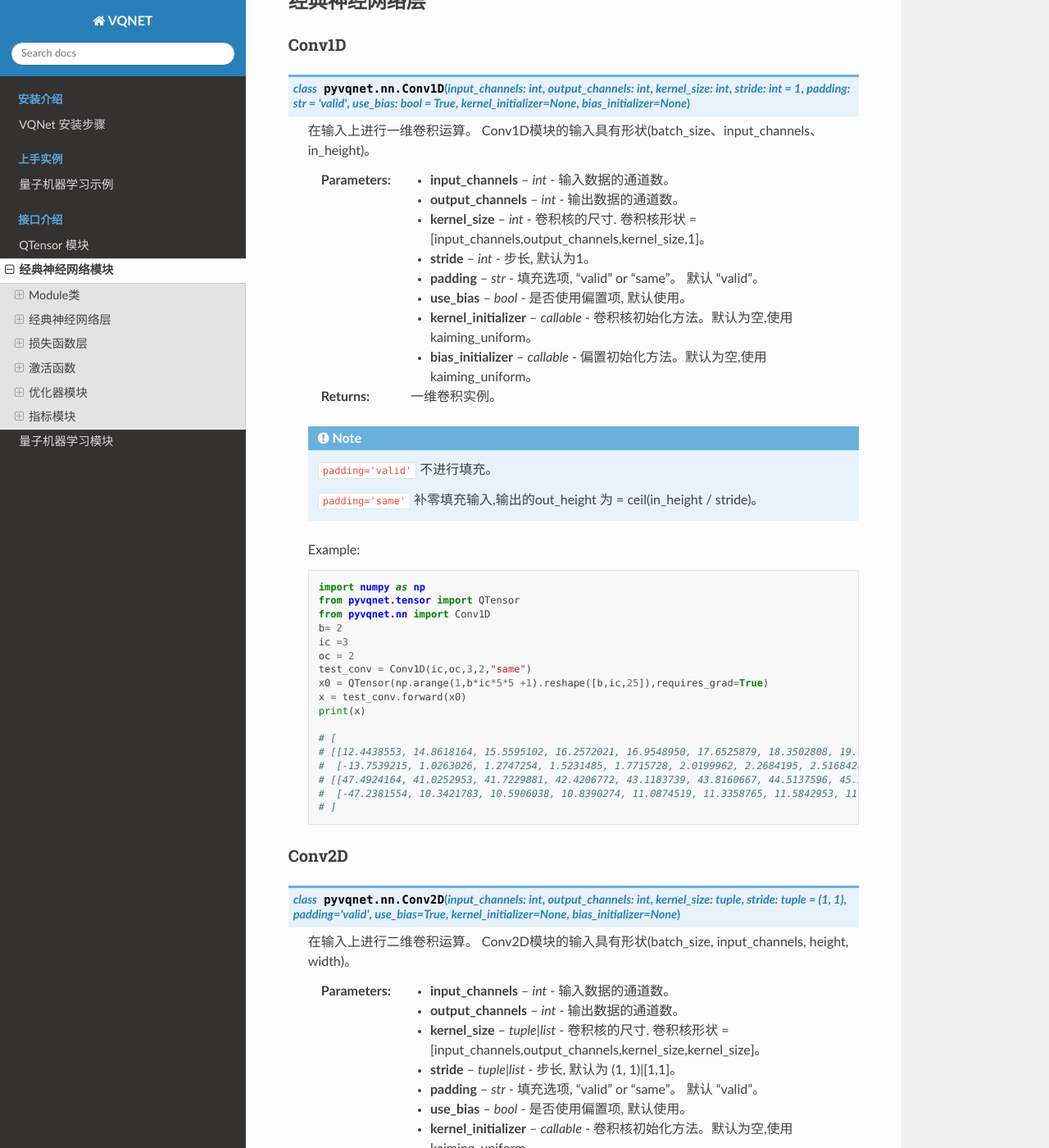
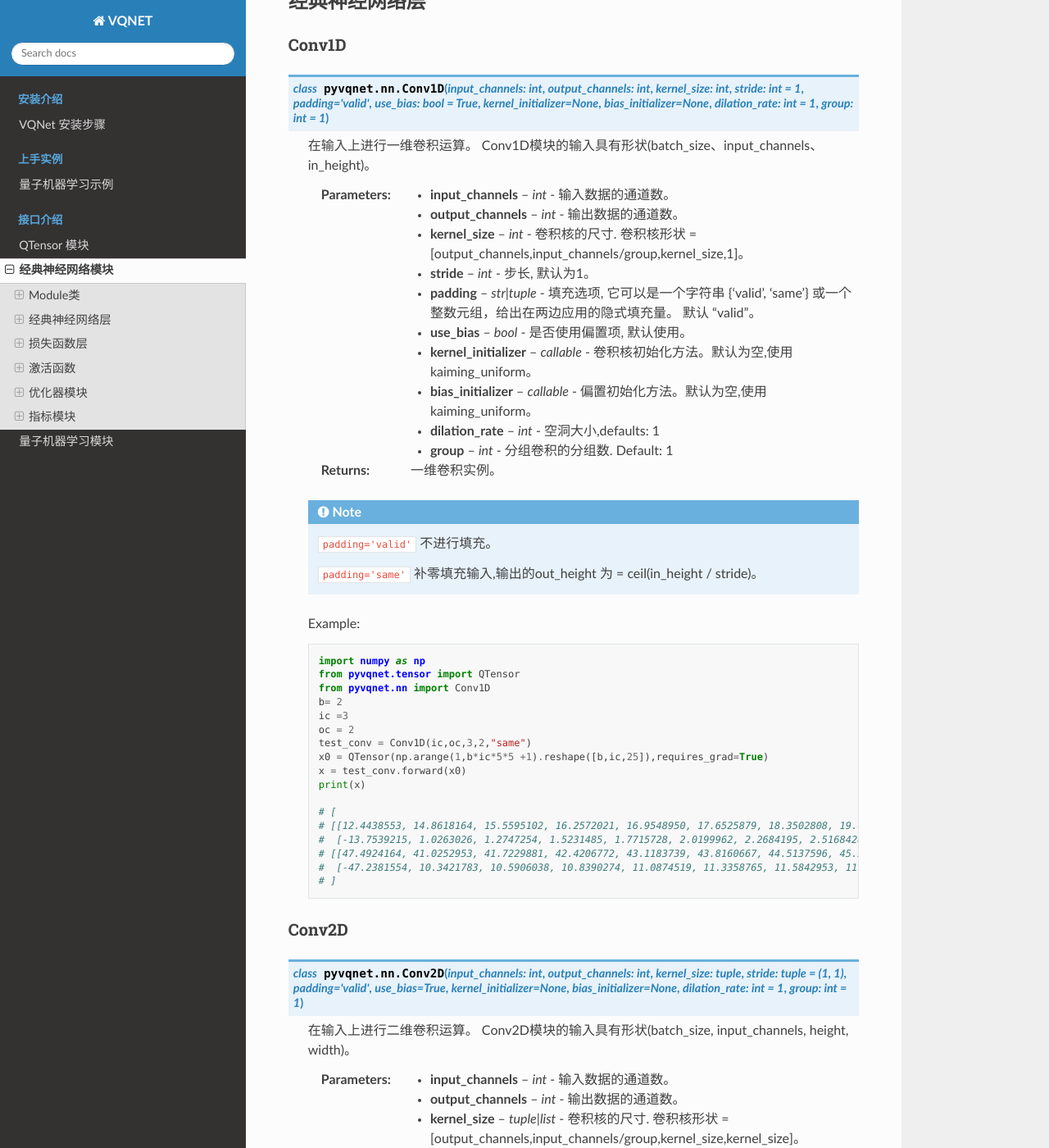
Before and after one commit to OriginQ/VQNET2.0-tutorial, a Sphinx documentation site: the page built from source/rst/nn.rst, in a window 1280 px wide and 1400 px high, scrolled down 3678 px. Shown: the whole window at 82% size. Built offline with Sphinx 7.4.7 and the Read the Docs theme 2.0.0, drawn with Linux system fonts in a browser that asks for light colours; some of the changed text lies outside the part shown.

Commit message:
[feat] add group/dilation-rate,padding api doc for conv1d,conv2d,convt2d

```diff
--- a/source/rst/nn.rst
+++ b/source/rst/nn.rst
@@ -202,26 +202,26 @@ load_parameters
 Conv1D
 ^^^^^^^^^^^^^^^^^^^^^^^^^^^^^
 
-.. py:class:: pyvqnet.nn.Conv1D(input_channels:int,output_channels:int,kernel_size:int ,stride:int= 1,padding:str="valid",use_bias:bool = True,kernel_initializer = None,bias_initializer =None)
+.. py:class:: pyvqnet.nn.Conv1D(input_channels:int,output_channels:int,kernel_size:int ,stride:int= 1,padding = "valid",use_bias:bool = True,kernel_initializer = None,bias_initializer =None, dilation_rate: int = 1, group: int = 1)
 
     在输入上进行一维卷积运算。 Conv1D模块的输入具有形状(batch_size、input_channels、in_height)。
 
     :param input_channels: `int` - 输入数据的通道数。
     :param output_channels: `int` - 输出数据的通道数。
-    :param kernel_size: `int` - 卷积核的尺寸. 卷积核形状 = [input_channels,output_channels,kernel_size,1]。
+    :param kernel_size: `int` - 卷积核的尺寸. 卷积核形状 = [output_channels,input_channels/group,kernel_size,1]。
     :param stride: `int` - 步长, 默认为1。
-    :param padding: `str` - 填充选项, "valid" or "same"。 默认 "valid"。
+    :param padding: `str|tuple` - 填充选项, 它可以是一个字符串 {'valid', 'same'} 或一个整数元组，给出在两边应用的隐式填充量。 默认 "valid"。
     :param use_bias: `bool` - 是否使用偏置项, 默认使用。
     :param kernel_initializer: `callable` - 卷积核初始化方法。默认为空,使用kaiming_uniform。
     :param bias_initializer: `callable` - 偏置初始化方法。默认为空,使用kaiming_uniform。
-
+    :param dilation_rate: `int` - 空洞大小,defaults: 1
+    :param group: `int` -  分组卷积的分组数. Default: 1
     :return: 一维卷积实例。
 
     .. note::
         ``padding='valid'`` 不进行填充。
 
         ``padding='same'`` 补零填充输入,输出的out_height 为 = ceil(in_height / stride)。
-
 
     Example::
 
@@ -247,19 +247,20 @@ Conv1D
 Conv2D
 ^^^^^^^^^^^^^^^^^^^^^^^^^^^^^
 
-.. py:class:: pyvqnet.nn.Conv2D(input_channels:int,output_channels:int,kernel_size:tuple,stride:tuple=(1, 1),padding="valid",use_bias = True,kernel_initializer=None,bias_initializer=None)
+.. py:class:: pyvqnet.nn.Conv2D(input_channels:int,output_channels:int,kernel_size:tuple,stride:tuple=(1, 1),padding="valid",use_bias = True,kernel_initializer=None,bias_initializer=None, dilation_rate: int = 1, group: int = 1)
 
     在输入上进行二维卷积运算。 Conv2D模块的输入具有形状(batch_size, input_channels, height, width)。
 
     :param input_channels: `int` - 输入数据的通道数。
     :param output_channels: `int` - 输出数据的通道数。
-    :param kernel_size: `tuple|list` - 卷积核的尺寸. 卷积核形状 = [input_channels,output_channels,kernel_size,kernel_size]。
+    :param kernel_size: `tuple|list` - 卷积核的尺寸. 卷积核形状 = [output_channels,input_channels/group,kernel_size,kernel_size]。
     :param stride: `tuple|list` - 步长, 默认为 (1, 1)|[1,1]。
-    :param padding: `str` - 填充选项, "valid" or "same"。 默认 "valid"。
+    :param padding: `str|tuple` - 填充选项, 它可以是一个字符串 {'valid', 'same'} 或一个整数元组，给出在两边应用的隐式填充量。 默认 "valid"。
     :param use_bias: `bool` - 是否使用偏置项, 默认使用。
     :param kernel_initializer: `callable` - 卷积核初始化方法。默认为空,使用kaiming_uniform。
     :param bias_initializer: `callable` - 偏置初始化方法。默认为空,使用kaiming_uniform。
-
+    :param dilation_rate: `int` - 空洞大小,defaults: 1
+    :param group: `int` -  分组卷积的分组数. Default: 1
     :return: 二维卷积实例。
 
     .. note::
@@ -299,26 +300,26 @@ Conv2D
 ConvT2D
 ^^^^^^^^^^^^^^^^^^^^^^^^^^^^^
 
-.. py:class:: pyvqnet.nn.ConvT2D(input_channels,output_channels,kernel_size,stride=[1, 1],padding="valid",use_bias="True", kernel_initializer=None,bias_initializer=None)
+.. py:class:: pyvqnet.nn.ConvT2D(input_channels,output_channels,kernel_size,stride=[1, 1],padding="valid",use_bias="True", kernel_initializer=None,bias_initializer=None, dilation_rate: int = 1, group: int = 1)
 
     在输入上进行二维转置卷积运算。 Conv2D模块的输入具有形状(batch_size, input_channels, height, width)。
 
     :param input_channels: `int` - 输入数据的通道数。
     :param output_channels: `int` - 输出数据的通道数。
-    :param kernel_size: `tuple|list` - 卷积核的尺寸,卷积核形状 = [input_channels,output_channels,kernel_size,kernel_size]。
+    :param kernel_size: `tuple|list` - 卷积核的尺寸,卷积核形状 = [input_channels,output_channels/group,kernel_size,kernel_size]。
     :param stride: `tuple|list` - 步长, 默认为 (1, 1)|[1,1]。
-    :param padding:  填充选项, "valid" or "same"。 默认 "valid"。
+    :param padding: `str|tuple` - 填充选项, 它可以是一个字符串 {'valid', 'same'} 或一个整数元组，给出在两边应用的隐式填充量。 默认 "valid"。
     :param use_bias: `bool` - 是否使用偏置项, 默认使用。
     :param kernel_initializer: `callable` - 卷积核初始化方法。默认为空,使用kaiming_uniform。
     :param bias_initializer: `callable` - 偏置项初始化方法。默认为空,使用kaiming_uniform。
-
+    :param dilation_rate: `int` - 空洞大小,defaults: 1
+    :param group: `int` -  分组卷积的分组数. Default: 1
     :return: 二维转置卷积实例。
 
     .. note::
         ``padding='valid'`` 不进行填充。
 
         ``padding='same'`` 补零填充输入,输出的height 为 = ceil(height / stride)。
-
 
     Example::
 
```
